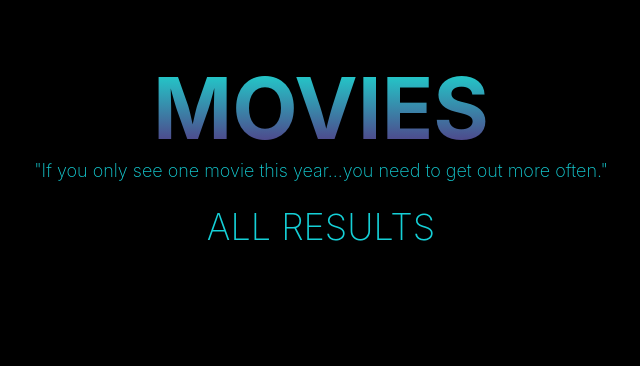
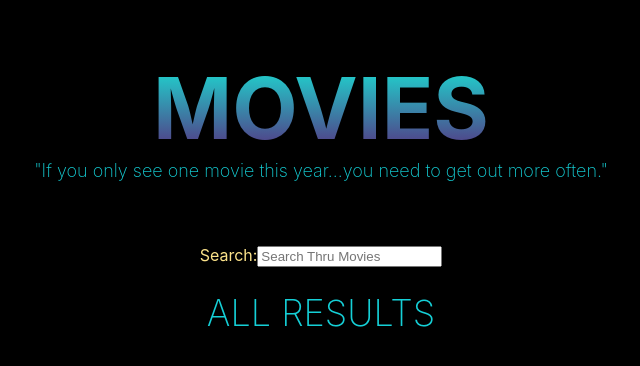
Before and after one commit to osha7/yearone-api-movies-frontend, a React (Create React App) app: page / in a window 1280 px wide. Shown: the top 366 px of the page, without its empty margins (319-959 px from the left). Built offline with nearby package versions, Linux system fonts and the light colour scheme; no server answers.

Commit message:
search bar - not working

```diff
--- a/src/App.js
+++ b/src/App.js
@@ -1,12 +1,14 @@
 
 import './css/App.css';
 import HeaderLandingPage from './components/header_landing_page'
+import SearchBar from './components/search_bar'
 import Results from './components/results'
 
 function App() {
   return (
     <div className="App">
       <HeaderLandingPage />
+      <SearchBar />
       <Results />
     </div>
   );
--- /dev/null
+++ b/src/components/search_bar.js
@@ -0,0 +1,19 @@
+import React from 'react';
+
+class SearchBar extends React.Component {
+
+    state = {
+        searchTerm: ""
+    }
+
+    render(){
+        return (
+            <div className="search-articles">
+                <label htmlFor="searchTerm">Search:</label><input type="search" value={this.state.searchTerm} onChange={this.articleFilterOnChange} placeholder="Search Thru Movies"/>
+            </div>
+        );
+    }
+
+
+}
+export default SearchBar;
--- a/src/css/App.css
+++ b/src/css/App.css
@@ -31,3 +31,8 @@
 .search-title p {
   color: rgba(23, 227, 234, 0.918);
 }
+
+.search-articles {
+  margin-top: 5%;
+  color: #FCE38A;
+}
```
Also changed, not shown: src/components/searc_bar.js (deleted), src/logo.svg (deleted).
